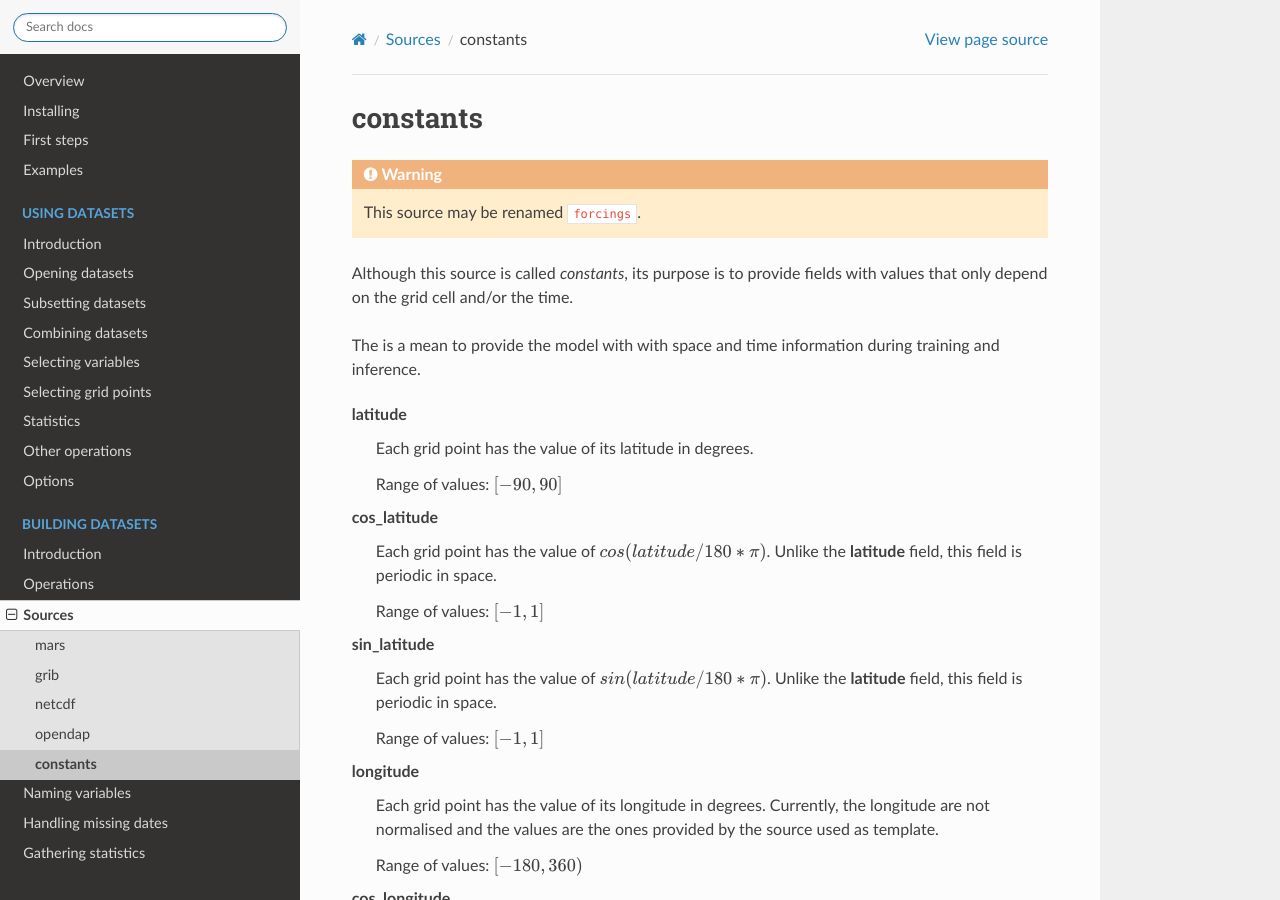
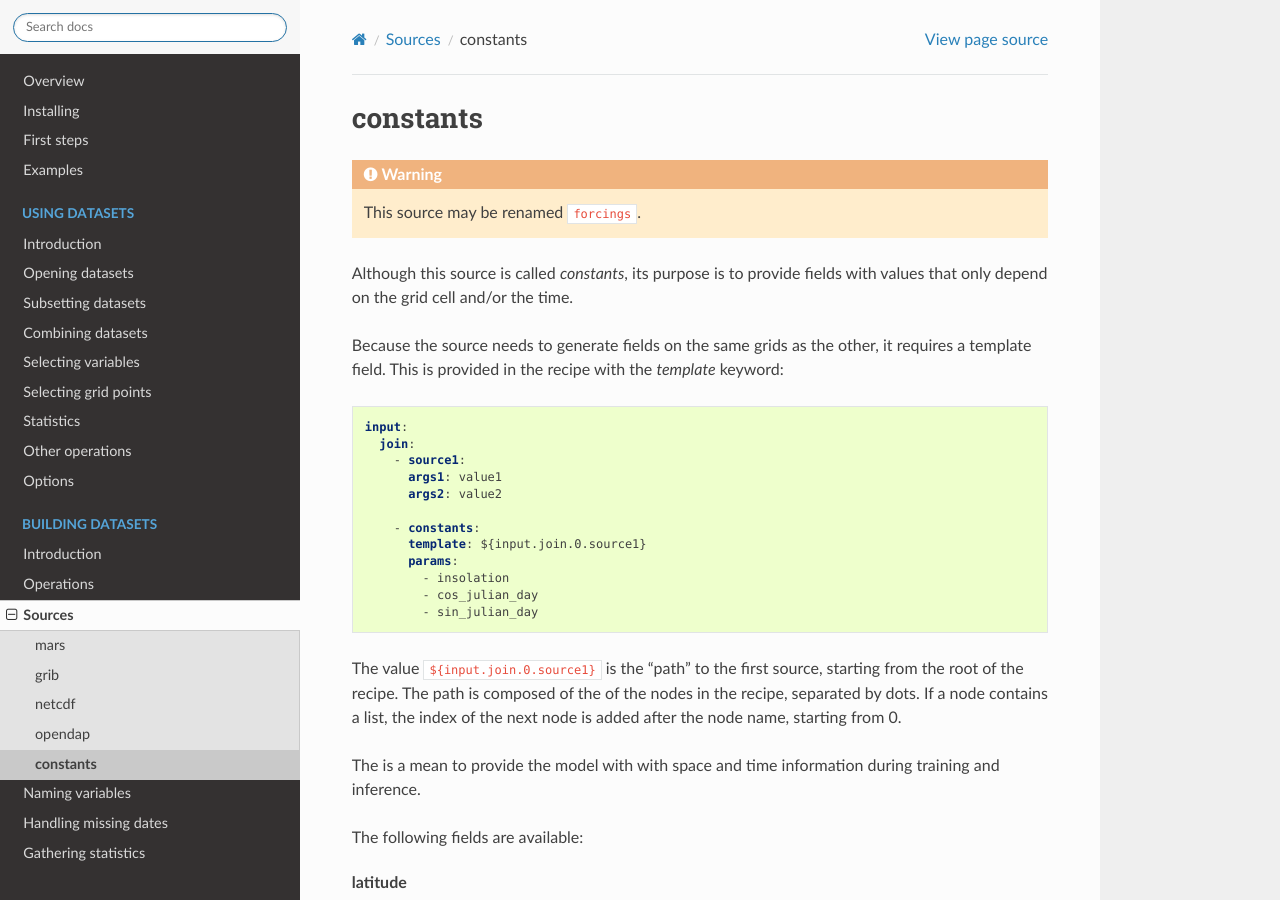
Before and after one commit to ecmwf/anemoi-datasets, a Sphinx documentation site: the page built from docs/building/sources/constants.rst, in a window 1280 px wide and 900 px high. Built offline with Sphinx 7.4.7 and the Read the Docs theme 2.0.0, drawn with Linux system fonts in a browser that asks for light colours; pages that are not in the unit, such as notebooks, are missing from menus.

Commit message:
more documentation

```diff
--- a/docs/building/sources/constants.rst
+++ b/docs/building/sources/constants.rst
@@ -11,8 +11,22 @@
 Although this source is called `constants`, its purpose is to provide
 fields with values that only depend on the grid cell and/or the time.
 
+Because the source needs to generate fields on the same grids as the
+other, it requires a template field. This is provided in the recipe with
+the `template` keyword:
+
+.. literalinclude:: constants.yaml
+   :language: yaml
+
+The value ``${input.join.0.source1}`` is the "path" to the first source,
+starting from the root of the recipe. The path is composed of the of the
+nodes in the recipe, separated by dots. If a node contains a list, the
+index of the next node is added after the node name, starting from 0.
+
 The is a mean to provide the model with with space and time information
 during training and inference.
+
+The following fields are available:
 
 latitude
    Each grid point has the value of its latitude in degrees.
--- /dev/null
+++ b/docs/building/sources/constants.yaml
@@ -0,0 +1,12 @@
+input:
+  join:
+    - source1:
+      args1: value1
+      args2: value2
+
+    - constants:
+      template: ${input.join.0.source1}
+      params:
+        - insolation
+        - cos_julian_day
+        - sin_julian_day
```
